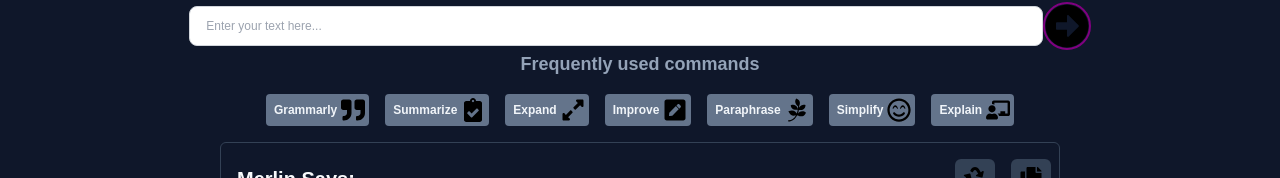
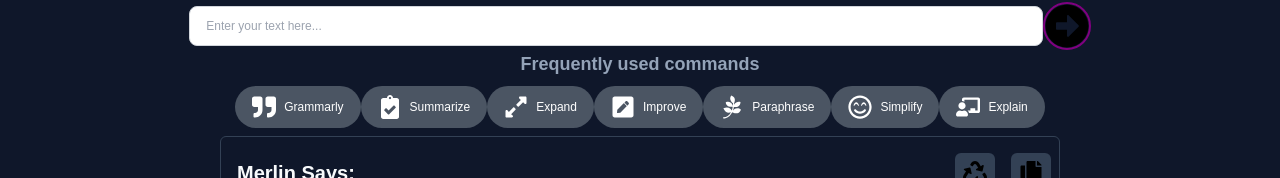
Before and after one commit to ShristiSharan/Merlin-Task, a React (Create React App) app: page / in a window 1280 px wide. Shown: the part 372-550 px from the top of the page. Built offline with nearby package versions, Linux system fonts and the light colour scheme.

Commit message:
modified

```diff
--- a/src/components/CapsuleButton.js
+++ b/src/components/CapsuleButton.js
@@ -1,10 +1,19 @@
-export const CapsuleButton = ({title, children}) => {
+import React from 'react';
+
+const CapsuleButton = ({title, children, onclick, highlighted}) => {
     return (
-        <div className="flex  rounded-[4px] bg-[#64748B] flex-row items-center justify-between py-1 px-1 mx-2 my-2 hover:cursor-pointer">
-            <p className="text-xs md:text-xs text-center font-semibold text-[#F1F5F9] mx-1">
-                {title}
-            </p>
-{children}
-        </div>
-    )
-}
+        <button
+          className={
+            "flex items-center justify-center px-4 py-2 border border-transparent rounded-full font-medium text-white bg-gray-600 hover:bg-gray-700 focus:outline-none focus:ring-2 focus:ring-offset-2 focus:ring-gray-500" +
+            (highlighted ? 'bg-purple-700 hover:bg-purple-800' : '')
+          }
+            onClick={onclick}
+        >
+            {children}
+            <span className="ml-2">{title}</span>
+            </button>
+
+    );
+};
+
+export {CapsuleButton};
--- a/src/components/FrequentlyCommands.js
+++ b/src/components/FrequentlyCommands.js
@@ -1,4 +1,4 @@
-import React, {useState} from "react";
+import React, {useState, useEffect} from "react";
 import { CapsuleButton } from "./CapsuleButton";
 import { GrammarIcon } from "../assests/icons/GrammarIcon";
 import { SummariseIcon } from "../assests/icons/SummariseIcon";
@@ -10,13 +10,26 @@ import { ExplainIcon } from "../assests/icons/ExplainIcon";
 // import { translateIcon} from "../assests/icons/translatelcon";
 
 
-const FrequentlyCommands = (setSelectedOption) => {
-  const [highlightedButtons, setHighlightedButtons] = useState('');
+const FrequentlyCommands = (setSelectedOption,handleArrowClick) => {
+  const [highlightedButtons, setHighlightedButtons] = useState(false);
+  const [selectedTask, setSelectedTask] = useState('');
+
 
   const handleButtonClick = (selectedTask) => {
     setSelectedOption(selectedTask)
-    setHighlightedButtons(selectedTask);
+    setSelectedTask(selectedTask);
   };
+  const isSelected = (task) => {
+    return selectedTask === task;
+  };
+
+  useEffect(() => {
+    if (handleArrowClick) {
+      // If handleArrowClick is not empty, then trigger highlighting of capsule buttons
+      setHighlightedButtons(true);
+    }
+  }, [handleArrowClick]);
+
 
 
   return (
@@ -27,13 +40,13 @@ const FrequentlyCommands = (setSelectedOption) => {
         </p>
       </div>
       <div className="flex flex-row flex-wrap w-[350px] md:w-[940px] items-center justify-center  font-medium">
-        <CapsuleButton title="Grammarly" children={<GrammarIcon />} onClick={() =>  handleButtonClick('Grammarly')} highlighted={highlightedButtons==='Grammarly'} />
-        <CapsuleButton title="Summarize" children={<SummariseIcon />} onClick={() => handleButtonClick('Summarize')} highlighted={highlightedButtons==='Summarize'} />
-        <CapsuleButton title="Expand" children={<ExpandIcon />} onClick={() => handleButtonClick('Expand')} highlighted={highlightedButtons==='Expand'} />
-        <CapsuleButton title="Improve" children={<ImproveIcon />} onClick={() =>  handleButtonClick('Improve')} highlighted={highlightedButtons==='Improve'} />
-        <CapsuleButton title="Paraphrase" children={<ParaphraseIcon />} onClick={() =>  handleButtonClick('Paraphrase')} highlighted={highlightedButtons==='Paraphrase'} />
-        <CapsuleButton title="Simplify" children={<SimplifyIcon />} onClick={() => handleButtonClick('Simplify')} highlighted={highlightedButtons==='Simplify'} />
-        <CapsuleButton title="Explain" children={<ExplainIcon />} onClick={() => handleButtonClick('Explain')} highlighted={highlightedButtons==='Explain'} />
+        <CapsuleButton title="Grammarly" children={<GrammarIcon />} onClick={() =>  handleButtonClick('Grammarly')} highlighted={isSelected('Grammarly') || highlightedButtons} />
+        <CapsuleButton title="Summarize" children={<SummariseIcon />} onClick={() => handleButtonClick('Summarize')} highlighted={isSelected('Summarize')|| highlightedButtons} />
+        <CapsuleButton title="Expand" children={<ExpandIcon />} onClick={() => handleButtonClick('Expand')} highlighted={isSelected('Expand')|| highlightedButtons} />
+        <CapsuleButton title="Improve" children={<ImproveIcon />} onClick={() =>  handleButtonClick('Improve')} highlighted={isSelected('Improve')|| highlightedButtons} />
+        <CapsuleButton title="Paraphrase" children={<ParaphraseIcon />} onClick={() =>  handleButtonClick('Paraphrase')} highlighted={isSelected('Paraphrase')|| highlightedButtons} />
+        <CapsuleButton title="Simplify" children={<SimplifyIcon />} onClick={() => handleButtonClick('Simplify')} highlighted={isSelected('Simplify')|| highlightedButtons} />
+        <CapsuleButton title="Explain" children={<ExplainIcon />} onClick={() => handleButtonClick('Explain')} highlighted={isSelected('Explain')|| highlightedButtons} />
         {/* <CapsuleButton title="Translate" children={<translateIcon/>} onClick={() => handleButtonClick('Translate')} /> */}
       </div>
 
--- a/src/pages/Home.js
+++ b/src/pages/Home.js
@@ -11,6 +11,7 @@ const Home = () => {
   const [result, setResult] = useState("");
   // const [resultArray, setResultArray] = useState([]);
   const [selectedOption, setSelectedOption] = useState(null);
+  const [submitAccess, setSubmitAccess] = useState(false); // State for checkbox
 
 
   const handleSelectedOptionChange = (option) => {
@@ -28,6 +29,10 @@ const Home = () => {
       alert("Please select an option before submitting.");
       return;
     }
+    setSelectedOption(null); // Reset selected option
+    const handleCheckboxChange = (e) => {
+      setSubmitAccess(e.target.checked);
+    };
 
     let prompt;
     switch (selectedOption) {
@@ -56,8 +61,10 @@ const Home = () => {
           prompt = "Translate in hindi:";
           break;
       default:
-        prompt = "";
+        prompt = "hiiii I love you in all languages";
     }
+      // Debug: Output generated prompt to console
+  console.log("Generated Prompt:", inputText + " " + prompt);
 
     try {
       const response = await axios.post('https://api.openai.com/v1/completions', {
@@ -67,7 +74,9 @@ const Home = () => {
       }, {
         headers: {
           'Content-Type': 'application/json',
-          'Authorization': 'Bearer Your_OpenAPI_Key', // Replace with your actual OpenAI API key
+          'Authorization': 'Bearer  _', // Replace with your actual OpenAI API key
+          // 'Authorization': 'Bearer Your_OpenAPI_Key', // Replace with your actual OpenAI API key
+
         },
       });
 
@@ -82,6 +91,7 @@ const Home = () => {
     <div>
       <InputBox handleSubmit={handleSubmit}/>
       <FrequentlyCommands  setSelectedOption={handleSelectedOptionChange}/>
+      {submitAccess && <button onClick={() => handleSubmit(input)}>Submit</button>}
       <ResultBox
         result={result}/>
       <AddExtension />
```
